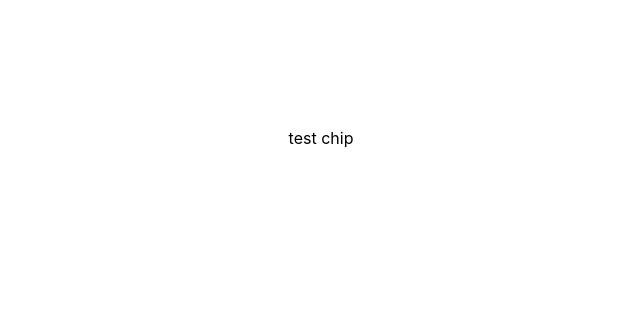
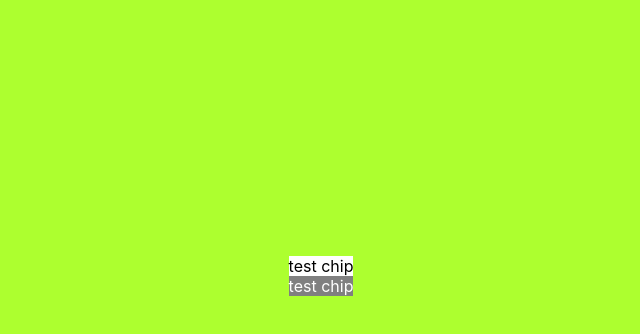
Before and after one commit to timdecillis/augment-chip-library, a React (Create React App) app: page / in a window 1280 px wide. Shown: the top 334 px of the page, without its empty margins (319-959 px from the left). Built offline with nearby package versions, Linux system fonts and the light colour scheme.

Commit message:
added global Chip styles

```diff
--- a/src/App.tsx
+++ b/src/App.tsx
@@ -1,21 +1,14 @@
 import "./App.css";
-import AugmentChip from "./lib/AugmentChip";
+import createChip from "./lib/chipCreator";
 import Container from "./lib/Container";
 
+
+const displayComponents = [createChip("Primary"), createChip("Secondary")];
+
 function App() {
-  const component = (
-    <AugmentChip
-      Type="Primary"
-      Size="Medium"
-      StartIcon="none"
-      Label="test chip"
-      IsAnimating={true}
-      EndAddOn="none"
-    />
-  );
   return (
     <div className="App">
-      <Container propComponent={component} />
+      <Container components={displayComponents} />
     </div>
   );
 }
--- a/src/lib/AugmentChip.tsx
+++ b/src/lib/AugmentChip.tsx
@@ -1,4 +1,5 @@
 import styles from "../styles/AugmentChip/types.module.css";
+import '../styles/AugmentChip/AugmentChip.globals.module.css'
 
 type AugmentChipType = {
   Type: string;
--- a/src/lib/Container.tsx
+++ b/src/lib/Container.tsx
@@ -1,7 +1,9 @@
 import '../styles/Container.module.css'
 
-function Container({ propComponent }: any) {
-  return <div>{propComponent}</div>;
+function Container({ components }: any) {
+  return <div>{
+    components.map((Comp: any, index: number) => <Comp key={index} />)
+    }</div>;
 }
 
 export default Container;
--- /dev/null
+++ b/src/lib/chipCreator.tsx
@@ -0,0 +1,15 @@
+import AugmentChip from "./AugmentChip";
+
+const createChip = (type: string) => (props: any) =>
+  (
+    <AugmentChip
+      Type={type}
+      Size="Medium"
+      StartIcon="none"
+      Label="test chip"
+      IsAnimating={true}
+      EndAddOn="none"
+      {...props}
+    />
+  );
+export default createChip;
--- /dev/null
+++ b/src/styles/AugmentChip/AugmentChip.globals.module.css
@@ -0,0 +1,3 @@
+body {
+  margin: 10%;
+}
--- a/src/styles/Container.module.css
+++ b/src/styles/Container.module.css
@@ -4,4 +4,5 @@ body {
   justify-content: center;
   align-items: center;
   padding: 10%;
+  background-color: greenyellow;
 }
```
